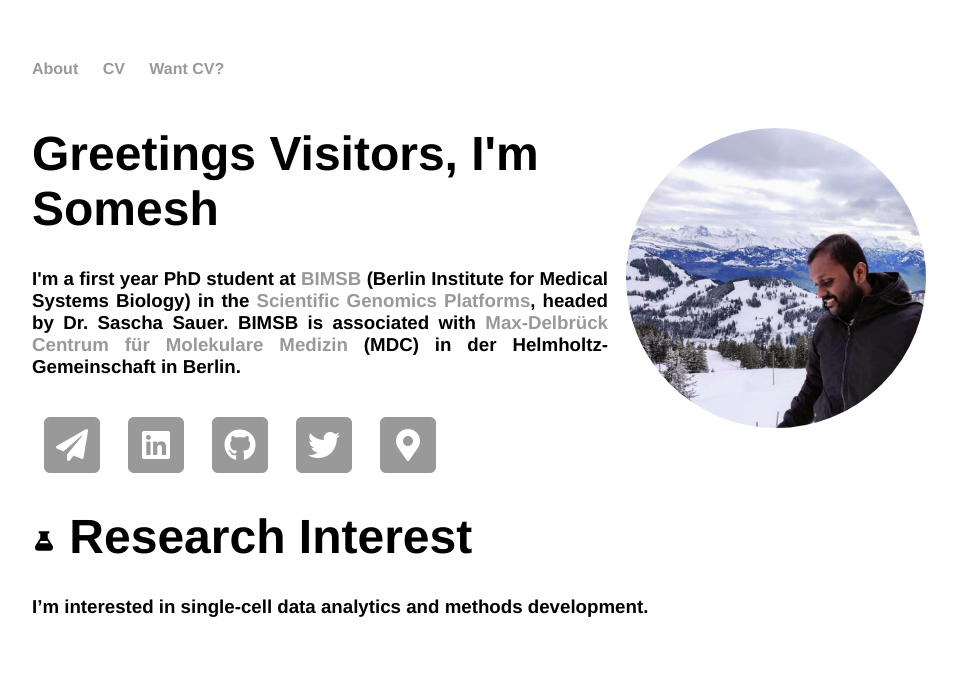
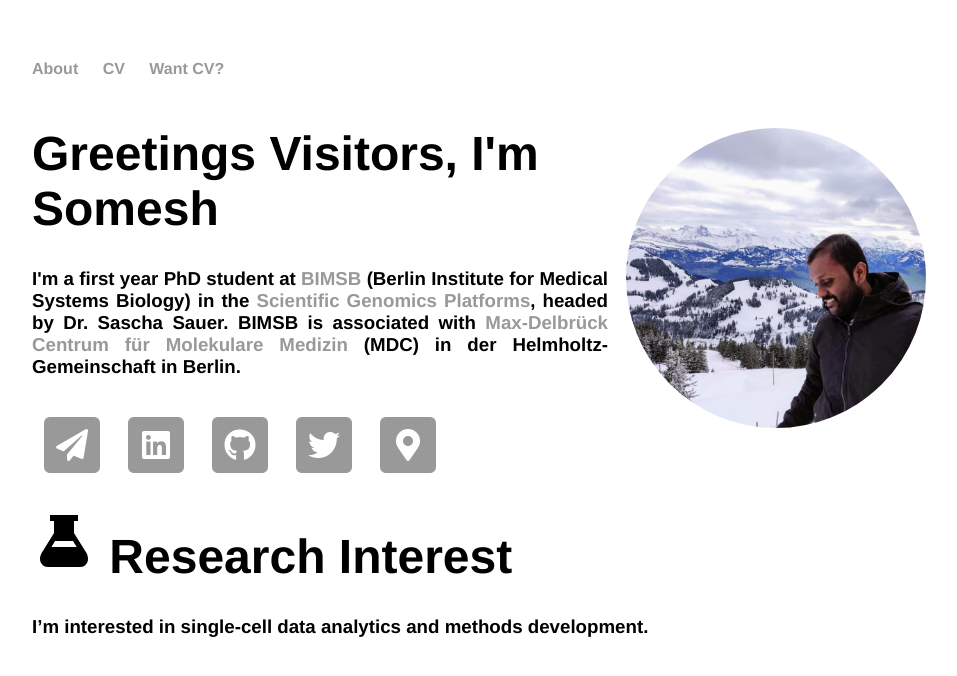
Before and after one commit to saisomesh2594/saisomesh2594.github.io, a Jekyll site: the page built from index.html, in a window 1280 px wide. Shown: the top 676 px of the page, without its empty margins (160-1117 px from the left). Built offline with Jekyll 4.4.1, drawn with Linux system fonts in a browser that asks for light colours.

Commit message:
Update main.css

```diff
--- a/css/main.css
+++ b/css/main.css
@@ -90,5 +90,5 @@ article {
 }
 
 ion-icon {
-	font-size: 24px;
+	font-size: 64px;
 }
```
